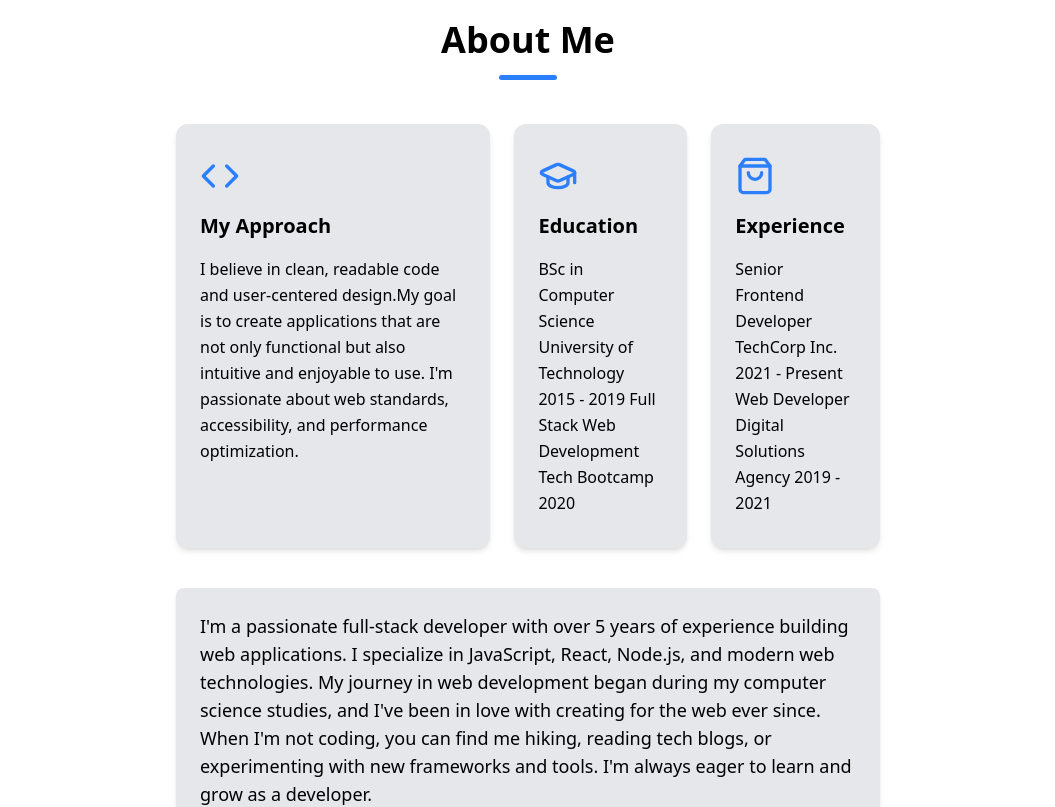
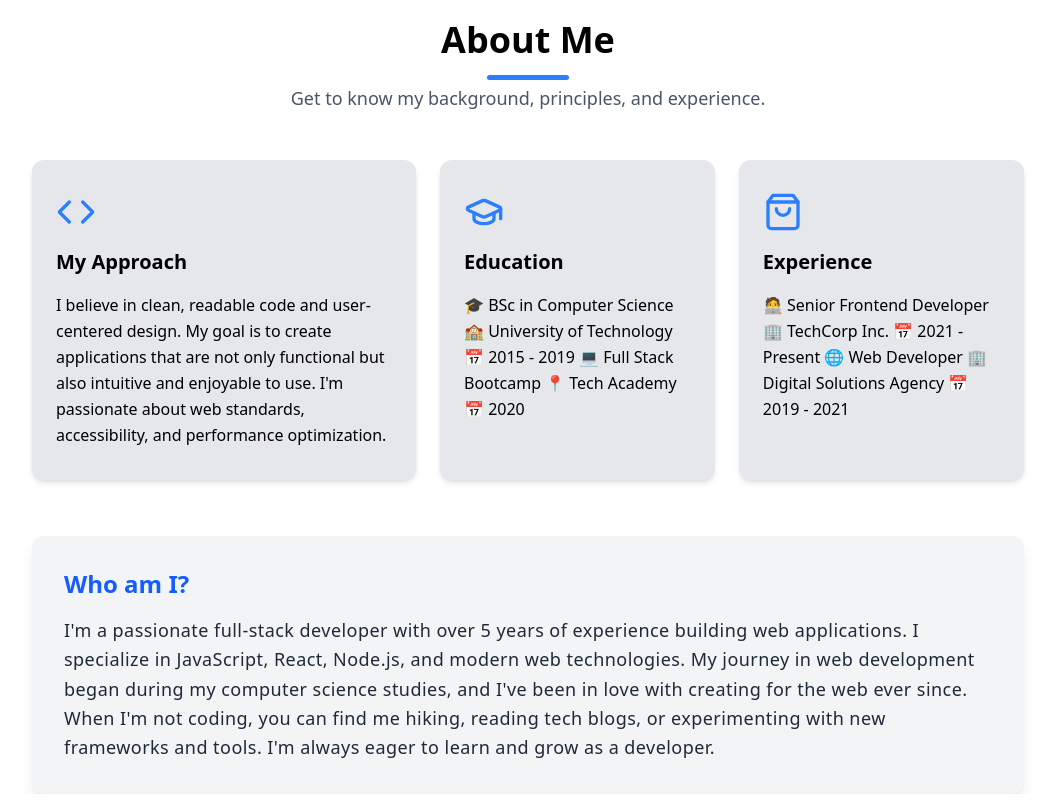
Before and after one commit to Haritha0705/Portfolio-Web-Site, a React (Vite) app: page / in a window 1280 px wide. Shown: the part 860-1667 px from the top of the page, without its empty margins (112-1167 px from the left). Built offline with nearby package versions, Linux system fonts and the light colour scheme.

Commit message:
add new styles

```diff
--- a/src/Components/Footer.tsx
+++ b/src/Components/Footer.tsx
@@ -1,5 +1,5 @@
 import React from 'react';
-import { Github, Linkedin, Twitter, ArrowUp } from "lucide-react";
+import { ArrowUp } from "lucide-react";
 
 const Footer: React.FC = () => {
 
@@ -11,16 +11,16 @@ const Footer: React.FC = () => {
         <footer className="w-full bg-gray-100 dark:bg-gray-900 text-gray-700 dark:text-gray-300 py-10 px-4 sm:px-10">
             <div className="max-w-6xl mx-auto grid grid-cols-1 sm:grid-cols-2 md:grid-cols-3 gap-6 items-center">
 
-                {/* Brand & Description */}
-                <div className="text-center sm:text-left">
-                    <h3 className="text-2xl font-bold text-blue-500 dark:text-blue-400 mb-2">Haritha</h3>
-                    <p className="text-sm">
-                        Creating exceptional web experiences with modern design and performance in mind.
-                    </p>
+                {/* Left (Optional Placeholder for social icons or extra info) */}
+                <div></div>
+
+                {/* Center Footer Text */}
+                <div className="text-center text-xs text-gray-500 dark:text-gray-400">
+                    © {new Date().getFullYear()} Haritha. All rights reserved.
                 </div>
 
-                {/* Back to Top */}
-                <div className="flex justify-center sm:justify-center md:justify-center">
+                {/* Back to Top Button */}
+                <div className="flex justify-center md:justify-end">
                     <button
                         onClick={scrollToTop}
                         className="bg-blue-100 dark:bg-blue-900 p-3 rounded-full hover:bg-blue-200 dark:hover:bg-blue-800 transition"
@@ -30,21 +30,6 @@ const Footer: React.FC = () => {
                     </button>
                 </div>
 
-                {/* Social Media Icons */}
-                <div className="flex justify-center sm:justify-end gap-4 mt-6 sm:mt-0">
-                    {[Github, Linkedin, Twitter].map((Icon, i) => (
-                        <Icon
-                            key={i}
-                            size={24}
-                            className="cursor-pointer hover:text-blue-500 transition"
-                        />
-                    ))}
-                </div>
-            </div>
-
-            {/* Bottom Footer Text */}
-            <div className="text-center text-xs text-gray-500 dark:text-gray-400 mt-10">
-                © {new Date().getFullYear()} Haritha. All rights reserved.
             </div>
         </footer>
     );
--- a/src/Sections/AboutPage.tsx
+++ b/src/Sections/AboutPage.tsx
@@ -1,26 +1,52 @@
 import React from 'react';
 import Title from "../Components/Title.tsx";
 import AboutCard from "../Components/AboutCard.tsx";
-import { Code,GraduationCap,LucideShoppingBag } from "lucide-react";
+import { Code, GraduationCap, LucideShoppingBag } from "lucide-react";
 
 const AboutPage: React.FC = () => {
     return (
-        <section className="w-full min-h-screen pt-[80px] flex flex-col justify-around px-72 bg-white dark:bg-black transition-colors">
-            <Title title={'About Me'} />
-
-            <div className="flex flex-col md:flex-row justify-center gap-6 items-stretch mt-10 ">
-                <AboutCard icon={<Code className={'text-blue-500'}  size={40}/>} text={'I believe in clean, readable code and user-centered design.My goal is to create applications that are not only functional but also intuitive and enjoyable to use. I\'m passionate about web standards, accessibility, and performance optimization.'} title={'My Approach'}/>
-                <AboutCard icon={<GraduationCap className={'text-blue-500'} size={40}/>} text={'BSc in Computer Science \nUniversity of Technology \n2015 - 2019 \nFull Stack Web Development \nTech Bootcamp \n2020'} title={'Education'}/>
-                <AboutCard icon={<LucideShoppingBag className={'text-blue-500'} size={40}/>} text={'Senior Frontend Developer \nTechCorp Inc.\n2021 - Present \nWeb Developer \nDigital Solutions Agency \n2019 - 2021'} title={'Experience'}/>
+        <section className="w-full min-h-screen pt-[80px] px-4 sm:px-8 md:px-12 lg:px-24 xl:px-36 2xl:px-48 bg-white dark:bg-black transition-colors duration-300 font-sans">
+            {/* Title */}
+            <div className="text-center">
+                <Title title="About Me" />
+                <p className="text-gray-600 dark:text-gray-300 mt-2 text-base sm:text-lg">
+                    Get to know my background, principles, and experience.
+                </p>
             </div>
 
-            <div className="mt-10 flex justify-center items-start bg-gray-200 dark:bg-gray-800 p-6 rounded-lg shadow-md">
-                <p className="text-black dark:text-white text-lg max-w-6xl">
+            {/* About Cards */}
+            <div className="flex flex-col md:flex-row justify-center gap-6 items-stretch mt-12">
+                <AboutCard
+                    icon={<Code className="text-blue-500" size={40} />}
+                    title="My Approach"
+                    text={`I believe in clean, readable code and user-centered design. My goal is to create applications that are not only functional but also intuitive and enjoyable to use. I'm passionate about web standards, accessibility, and performance optimization.`}
+                />
+                <AboutCard
+                    icon={<GraduationCap className="text-blue-500" size={40} />}
+                    title="Education"
+                    text={`🎓 BSc in Computer Science\n🏫 University of Technology\n📅 2015 - 2019\n\n💻 Full Stack Bootcamp\n📍 Tech Academy\n📅 2020`}
+                />
+                <AboutCard
+                    icon={<LucideShoppingBag className="text-blue-500" size={40} />}
+                    title="Experience"
+                    text={`🧑‍💻 Senior Frontend Developer\n🏢 TechCorp Inc.\n📅 2021 - Present\n\n🌐 Web Developer\n🏢 Digital Solutions Agency\n📅 2019 - 2021`}
+                />
+            </div>
+
+            {/* Developer Bio */}
+            <div className="mt-14 bg-gray-100 dark:bg-gray-800 p-8 rounded-xl shadow-lg max-w-6xl mx-auto">
+                <h3 className="text-2xl font-bold text-blue-600 dark:text-blue-400 mb-4">
+                    Who am I?
+                </h3>
+                <p className="text-gray-800 dark:text-gray-200 text-base sm:text-lg leading-relaxed whitespace-pre-line tracking-wide">
                     I'm a passionate full-stack developer with over 5 years of experience building web applications.
-                    I specialize in JavaScript, React, Node.js, and modern web technologies. My journey in web
-                    development began during my computer science studies, and I've been in love with creating for
-                    the web ever since. When I'm not coding, you can find me hiking, reading tech blogs, or
-                    experimenting with new frameworks and tools. I'm always eager to learn and grow as a developer.
+                    I specialize in JavaScript, React, Node.js, and modern web technologies.
+
+                    My journey in web development began during my computer science studies, and I've been in love
+                    with creating for the web ever since. When I'm not coding, you can find me hiking, reading tech blogs,
+                    or experimenting with new frameworks and tools.
+
+                    I'm always eager to learn and grow as a developer.
                 </p>
             </div>
         </section>
```
Also changed, not shown: src/App.tsx (+2 -12 lines).
